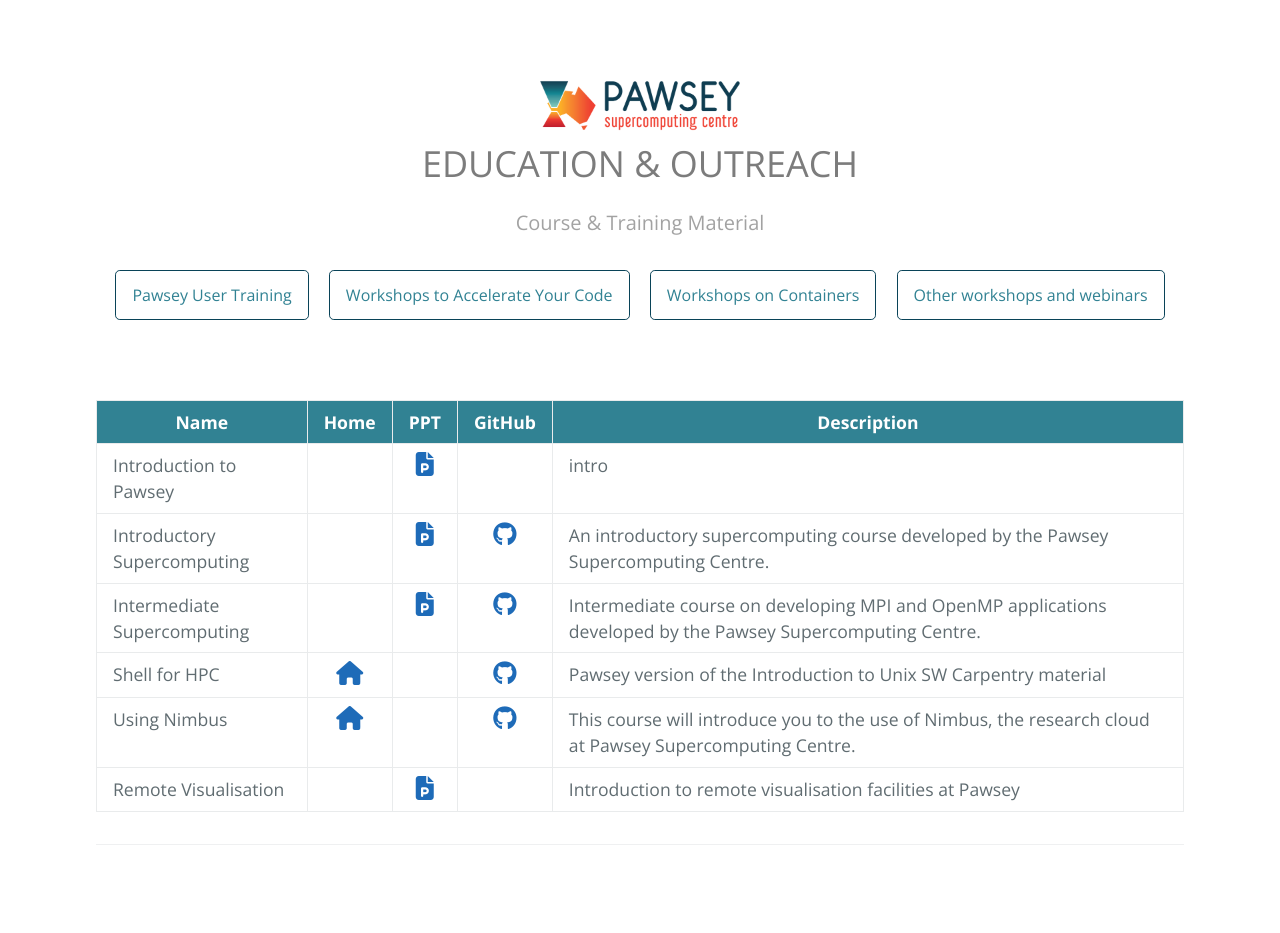
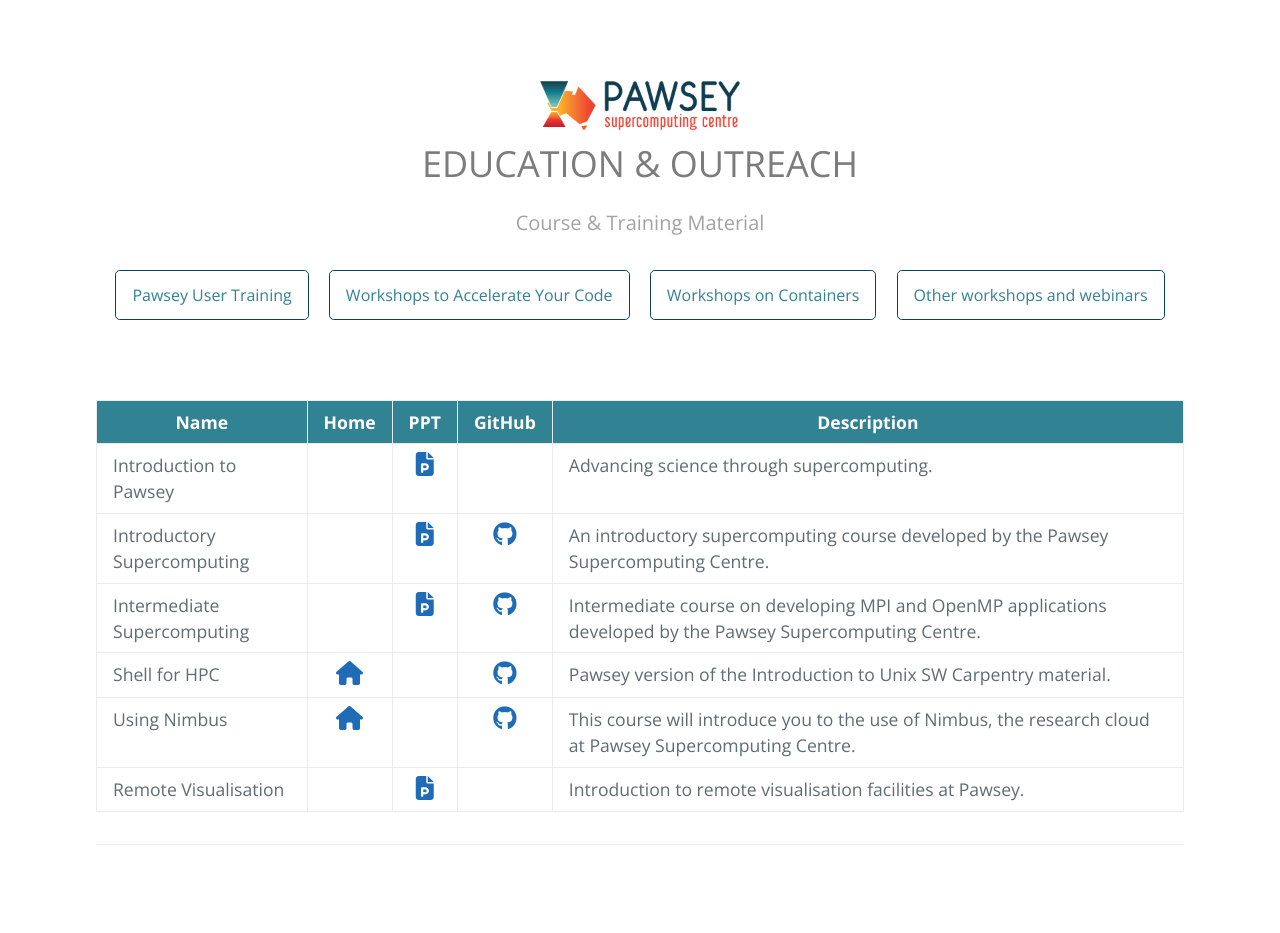
Before and after one commit to ratkinson0405/ratkinson0405.github.io, a Jekyll site: the page built from index.md, in a window 1280 px wide. Built offline with Jekyll 4.4.1, drawn with Linux system fonts in a browser that asks for light colours; nearby versions of some CDN libraries; our own code applies the rules of GitHub Pages for plain Markdown files; the repository's description, which GitHub fills in, is left out.

Commit message:
Update links.yml

```diff
--- a/_data/links.yml
+++ b/_data/links.yml
@@ -1,6 +1,6 @@
 tableData:
 - title: Introduction to Pawsey
-  description: intro
+  description: Advancing science through supercomputing.
   pageName: training.md
   ppt: https://support.pawsey.org.au/documentation/download/attachments/2162899/Introduction%20to%20Pawsey.pdf?api=v2
 - title: Introductory Supercomputing
@@ -14,7 +14,7 @@ tableData:
   ppt: https://support.pawsey.org.au/documentation/download/attachments/2162899/Intermediate%20Supercomputing.pdf?api=v2
   git: https://github.com/PawseySupercomputing/Intermediate-Supercomputing
 - title: Shell for HPC
-  description: Pawsey version of the Introduction to Unix SW Carpentry material
+  description: Pawsey version of the Introduction to Unix SW Carpentry material.
   pageName: training.md
   url: https://pawseysc.github.io/shell-hpc
   git: https://github.com/PawseySupercomputing/shell-hpc
@@ -24,6 +24,6 @@ tableData:
   url: https://pawseysc.github.io/using-nimbus
   git: https://github.com/PawseySC/using-nimbus
 - title: Remote Visualisation
-  description: Introduction to remote visualisation facilities at Pawsey
+  description: Introduction to remote visualisation facilities at Pawsey.
   pageName: training.md
   ppt: https://support.pawsey.org.au/documentation/download/attachments/2162899/Remote%20Visualisation.pdf?api=v2
```
